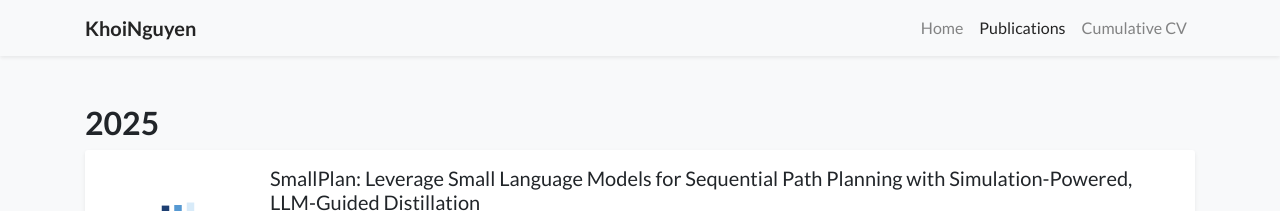
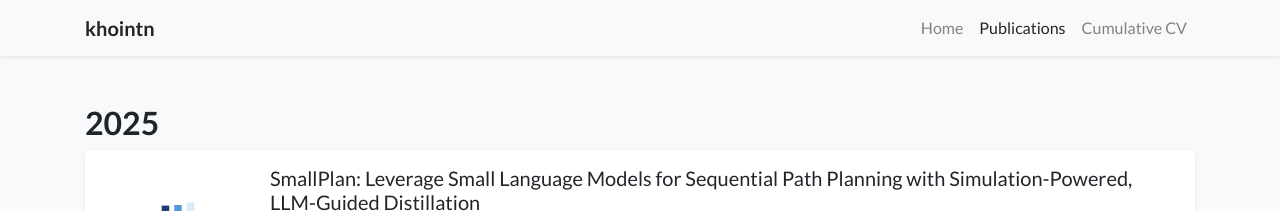
Before and after one commit to khointn/khointn.github.io, a Jekyll site: the page built from publications.html, in a window 1280 px wide. Shown: the top 211 px of the page. Built offline with Jekyll 4.4.1, drawn with Linux system fonts in a browser that asks for light colours; nearby versions of some CDN libraries; a style sheet for code colours, icons or effects is not loaded.

```diff
--- a/_data/profile.yml
+++ b/_data/profile.yml
@@ -1,5 +1,5 @@
-primary_name: "Khoi (Tiet Nguyen) Nguyen"
-navbar_name: "KhoiNguyen"
+primary_name: "Nguyen Tiet Nguyen Khoi"
+navbar_name: "khointn"
 
 positions:
   - name: BSc in Computer Science
@@ -7,7 +7,7 @@ positions:
   - name: Research Intern at A*STAR Singapore
     logo: /assets/images/badges/astar_logo.png
   - name: Research Assistant at VinUni-UIUC Smart Health Center
-    logo: /assets/images/badges/vishc_logo.png
+    logo: /assets/images/badges/VinUni_logo.png
 email: "nguyentietnguyenkhoi@gmail.com"
 cv_link: /assets/docs/CV_KhoiNguyen.pdf
 gscholar: a-W86AcAAAAJ
```
Also changed, not shown: assets/images/badges/astar_logo.png (added), 1 other file.
